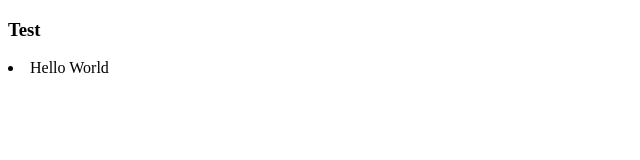
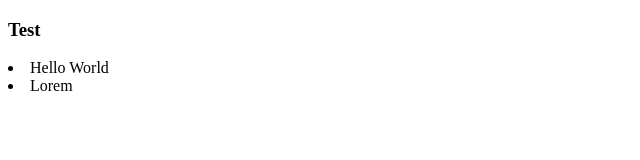
Before and after one commit to len-sketch/repo_test, a plain HTML site: page index.html in a window 1280 px wide. Shown: the full height of the page, 0-640 px from the left. Drawn offline with Linux system fonts and the light colour scheme.

Commit message:
merubah file

```diff
--- a/index.html
+++ b/index.html
@@ -10,6 +10,7 @@
         <h3>Test</h3>
 	<u1>
 		<li>Hello World</li>
+        <li>Lorem</li>
 	</u1>
 </body>
 </html>
```
